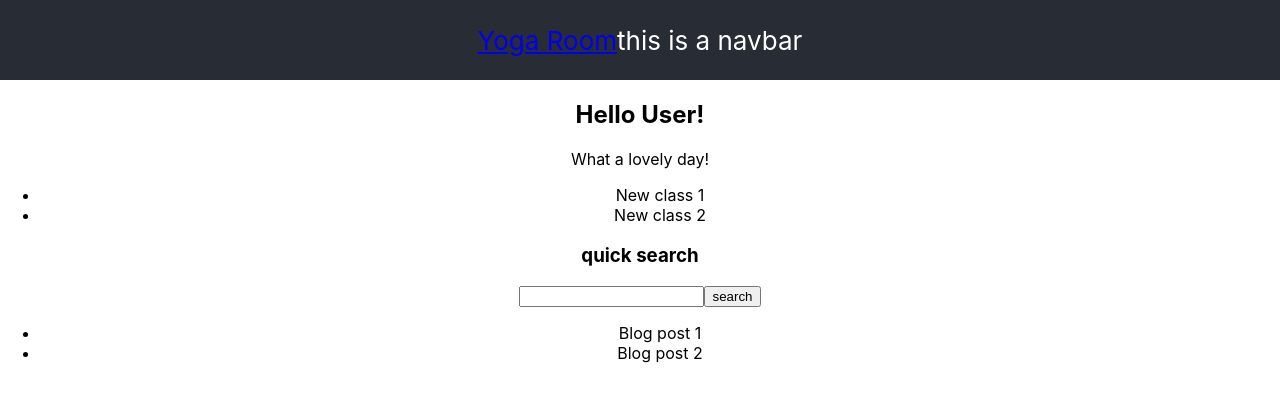
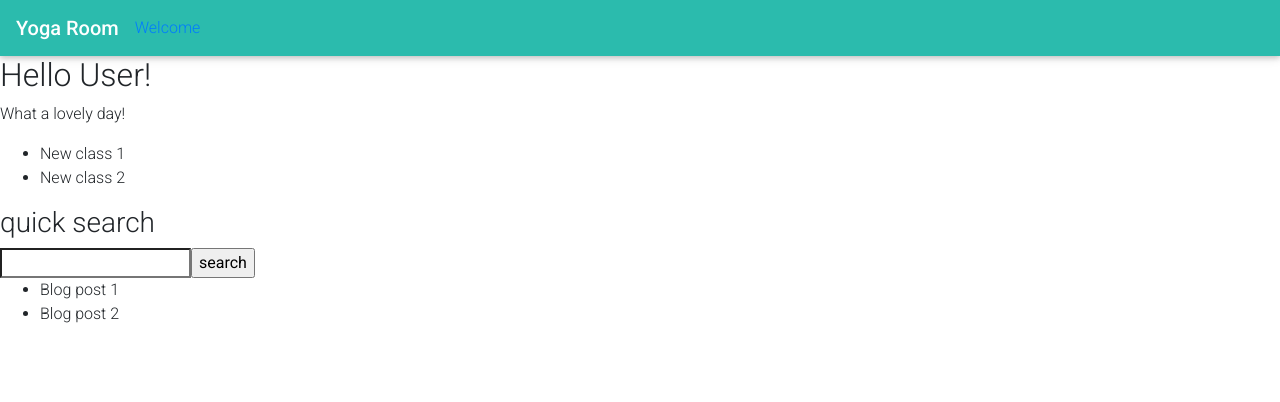
Before and after one commit to orsolyabus/yoga-room-react, a React (Create React App) app: page / in a window 1280 px wide. Shown: the top 402 px of the page. Built offline with nearby package versions, Linux system fonts and the light colour scheme.

Commit message:
implement navigation and bootstrap navbar

```diff
--- a/package.json
+++ b/package.json
@@ -6,6 +6,7 @@
     "mdbreact": "^4.8.7",
     "react": "^16.7.0",
     "react-dom": "^16.7.0",
+    "react-router-dom": "^4.3.1",
     "react-scripts": "2.1.3"
   },
   "scripts": {
--- a/src/components/app/App.js
+++ b/src/components/app/App.js
@@ -1,19 +1,20 @@
 import React, { Component } from 'react';
 import LandingPage from '../Landing/LandingPage'
-import './App.css';
+import 'font-awesome/css/font-awesome.min.css';
+import 'bootstrap-css-only/css/bootstrap.min.css';
+import 'mdbreact/dist/css/mdb.css';
+// import './App.css';
 import NavBar from './NavBar';
+import { BrowserRouter, Route } from "react-router-dom";
 
-class App extends Component {
-  render() {
-    return (
-      <div className="App">
-        <header className="App-header">
-          < NavBar />
-        </header>
-        < LandingPage />
-      </div>
-    );
-  }
-}
+const App = () => (
+  <BrowserRouter>
+    <div className="App">
+      < NavBar />
+      < Route path="/" exact component={LandingPage} />
+    </div>
+  </BrowserRouter>
+);
+
 
 export default App;
--- a/src/components/app/NavBar.js
+++ b/src/components/app/NavBar.js
@@ -1,12 +1,19 @@
 // i18n
 import React from 'react';
+import { NavLink } from "react-router-dom";
+import { Navbar, NavbarBrand, NavItem, NavbarNav } from "mdbreact";
 
 const NavBar = () => (
-  <div className="NavBar">
-
-    <a href="/">Yoga Room</a>
-    this is a navbar
-  </div>
+  <Navbar color="default-color" dark>
+    <NavbarBrand>
+      <strong className="white-text">Yoga Room</strong>
+    </NavbarBrand>
+    <NavbarNav left className="white-text">
+      <NavItem>
+        <NavLink exact to="/">Welcome</NavLink>
+      </NavItem>
+    </NavbarNav>
+  </Navbar>
 );
 
 export default NavBar;
```
